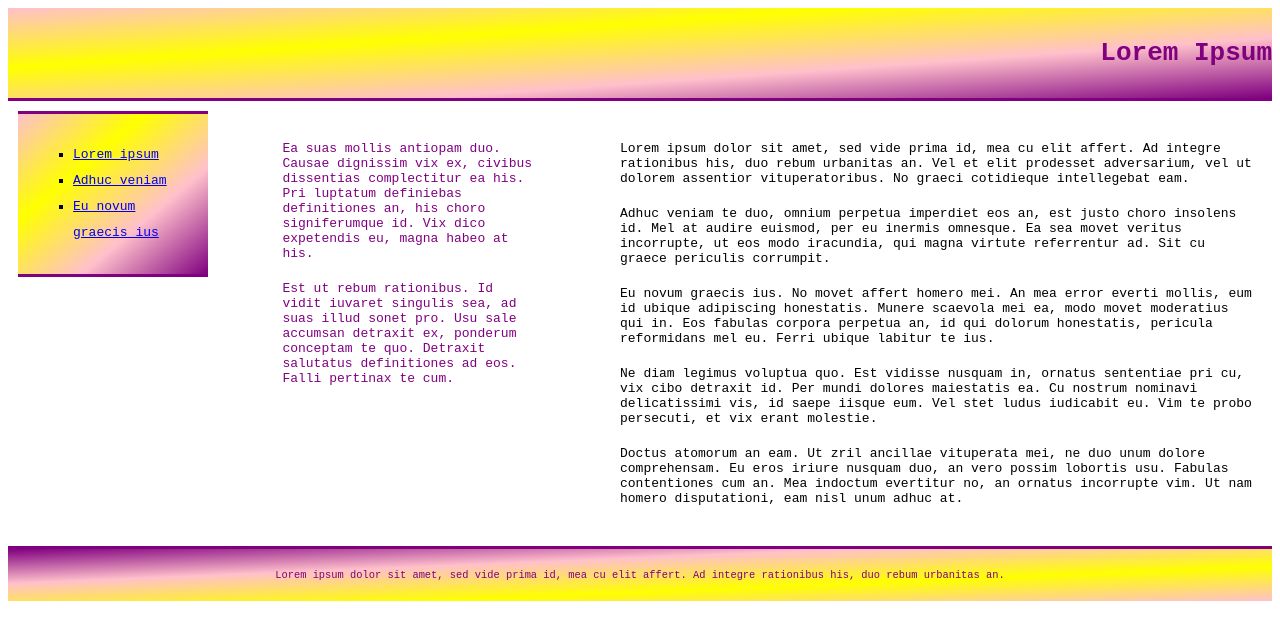
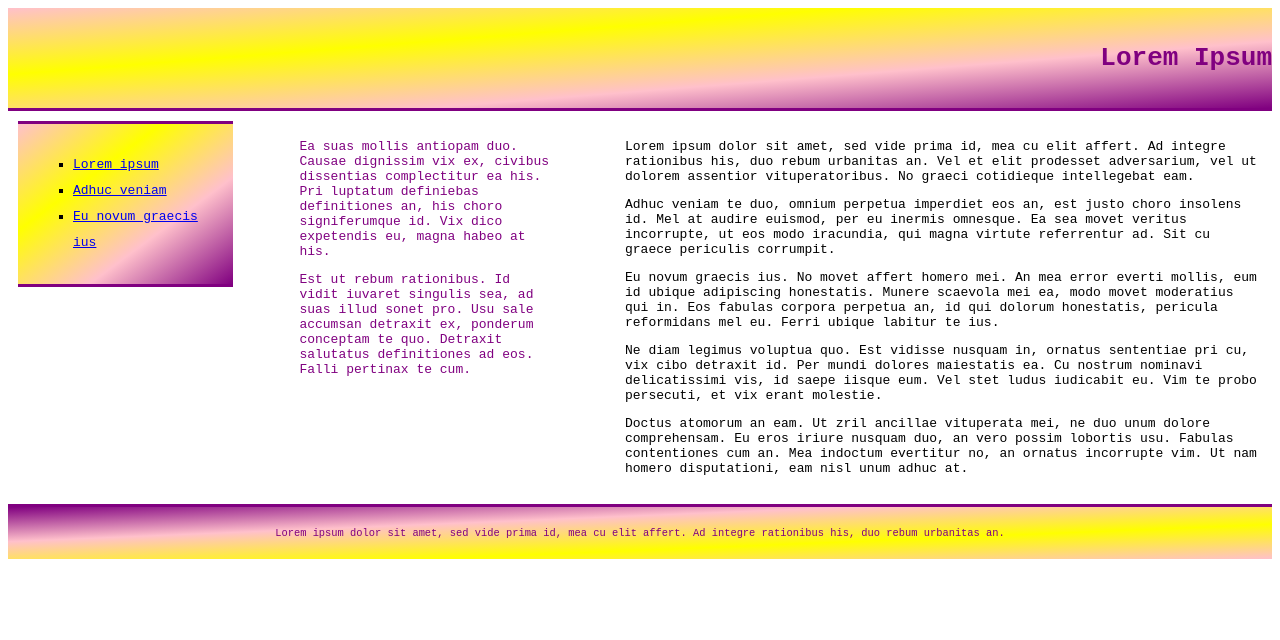
Before and after one commit to 0rteip/web-exercises, a plain HTML site: page exercises/ex_css/pietro.ventrucci.html in a window 1280 px wide. Drawn offline with Linux system fonts and the light colour scheme.

Commit message:
Update pietro.ventrucci.css

```diff
--- a/exercises/ex_css/pietro.ventrucci.css
+++ b/exercises/ex_css/pietro.ventrucci.css
@@ -10,52 +10,41 @@ body {
 (in diagonale, dall’angolo in alto a sinistra all’angolo in basso a destra): rosa, giallo, rosa, viola.
 La sua larghezza è pari al 100%. Margin e padding devono essere simili a quelli riportati nello screenshot.
  Il bordo inferiore è di colore viola ed ha uno spessore simile a quello mostrato nello screenshot. */
-header {
+body>header {
     background: linear-gradient(to bottom right, pink, yellow, pink, purple);
     width: 100%;
     border-bottom: 3px solid purple;
-    padding: 30px 0;
-}
-
-p {
-    margin: 20px 0 20px;
-    /* padding: 0; */
+    padding: 35px 0;
 }
 
 /* Il testo in <header> è di colore viola ed è allineato a destra. */
 /* center vertically */
-h1 {
+body>header>h1 {
     margin: 0;
     padding: 0;
 }
 
-header>h1 {
+body>header>h1 {
     color: purple;
     text-align: right;
 }
 
 /* L’elemento <nav>, l’elemento <aside> e l’elemento <section> sono affiancati,
 uno accanto all’altro. */
-nav,
-aside,
-section {
-    box-sizing: border-box;
-    display: inline-block;
-    vertical-align: top;
-}
 
 /* L’elemento <section> deve occupare il 50% della larghezza
 e deve avere padding e margin simili a quelli mostrati
 nello screenshot. */
-section {
+body>section {
     float: right;
-    margin: 20px;
     width: 50%;
+    box-sizing: border-box;
+    margin: 15px;
 }
 
 /* I paragrafi figli di <section> sono allineati sinistra
 e il testo è di colore nero. */
-section p {
+body>section p {
     text-align: left;
     color: black;
 }
@@ -64,7 +53,7 @@ section p {
 e deve avere padding e margini simili a quelli mostrati nello screenshot. */
 
 /* Lo sfondo di <nav> consiste in un gradiente uguale a quello di <header> */
-nav {
+body>nav {
     float: left;
     width: 15%;
     min-width: min-content;
@@ -79,7 +68,7 @@ nav {
 
 /* Gli elementi della lista in <nav> mostrano un quadratino come simbolo,
 sono allineati a sinistra ed hanno interlinea pari a 2 volte il valore di default. */
-nav ul>li {
+body>nav ul>li {
     list-style-type: square;
     text-align: left;
     line-height: 2;
@@ -87,7 +76,7 @@ nav ul>li {
 
 /* I link in <nav> in caso di hover vengono mostrati con sfondo viola, colore bianco,
  in grassetto e con un padding pari ad almeno l’1%. */
-nav a:hover {
+body>nav a:hover {
     background-color: purple;
     color: white;
     font-weight: bolder;
@@ -96,20 +85,24 @@ nav a:hover {
 
 /* In caso di hover sull’elelmento <nav>
  allora l’ordine dei colori del gradiente viene invertito. */
-nav:hover {
+body>nav:hover {
     background: linear-gradient(to bottom right, purple, pink, yellow, pink);
 }
 
 /* L’elemento <aside> deve occupare il 20% della larghezza
 e i suoi paragrafi devono avere colore viola. */
-aside {
+body>aside {
+    box-sizing: border-box;
+    display: inline-block;
+    vertical-align: top;
+
     width: 20%;
     min-width: min-content;
-    margin: 20px 0 20px max(10px, calc((15% - 60px)/2));
+    margin: 15px max(10px, calc((15% - 76px) / 2));
 
 }
 
-aside p {
+body>aside p {
     color: purple;
 }
 
@@ -118,7 +111,7 @@ L’elemento <footer> ha come sfondo un gradiente che varia dai seguenti colori
 (in diagonale, dall’angolo in basso a destra all’angolo in alto a sinistra):
  rosa, giallo, rosa, viola. La sua larghezza è pari al 100%.
  Margin e padding devono essere simili a quelli riportati nello screenshot. */
-footer {
+body>footer {
     clear: both;
     background: linear-gradient(to top left, pink, yellow, pink, purple);
     border-top: 3px solid purple;
@@ -128,7 +121,7 @@ footer {
 
 /* Il testo in <footer> è di colore viola,
  è allineato al centro ed ha una dimensione pari all’80%.*/
-footer>p {
+body>footer>p {
     text-align: center;
     color: purple;
     font-size: 80%;
```
